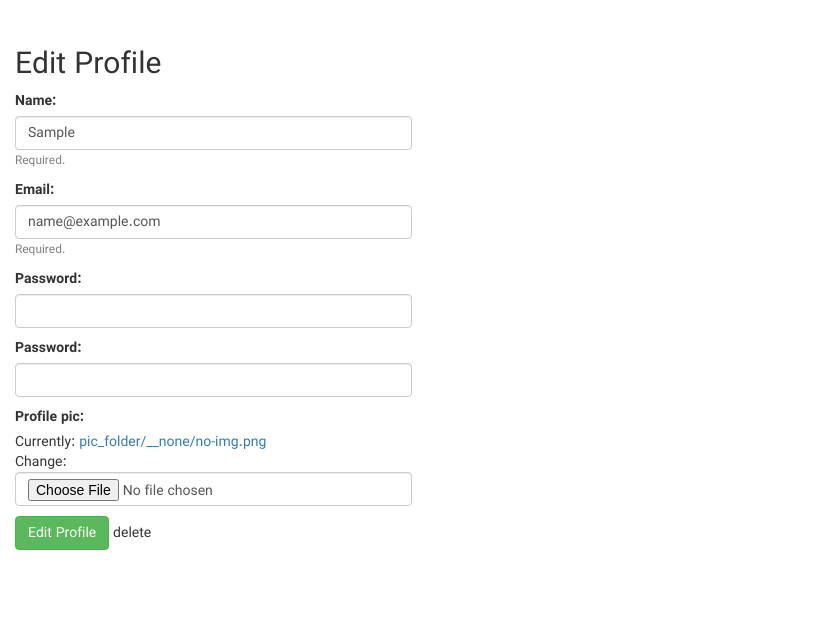
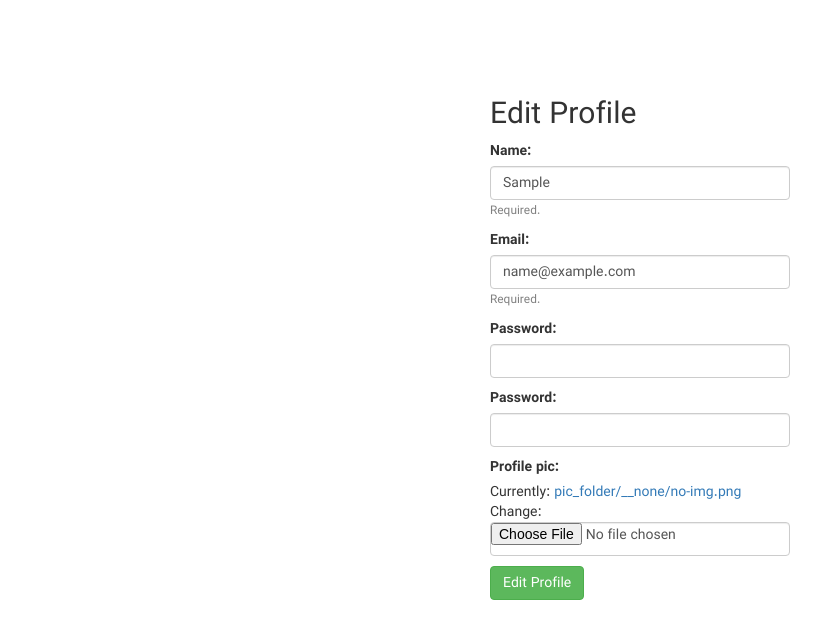
Before and after one commit to Majidkn/Webelopers, a Django app: page /editprofile in a window 1280 px wide. Shown: the part 52-691 px from the top of the page, without its empty margins (0-838 px from the left). Run offline with Django 3.2, Linux system fonts and the light colour scheme; the visitor is signed in with stand-in values (Sample User, id 1); some libraries are stand-ins or nearby versions; some web fonts are replaced.

Commit message:
update edit profile page's style

```diff
--- a/cafeyaab/forms.py
+++ b/cafeyaab/forms.py
@@ -9,7 +9,6 @@ from django.contrib.auth.forms import UserCreationForm
 from django.contrib.auth.models import User
 from captcha.fields import CaptchaField
 
-
 from django import forms
 from django.contrib.auth.forms import UserCreationForm
 from cafeyaab.models import User
@@ -20,14 +19,13 @@ from django.forms.models import ModelForm
 class SignUpForm(UserCreationForm):
     first_name = forms.CharField(max_length=30, required=True, help_text='Required.', label='Name')
     email = forms.EmailField(max_length=254, help_text='Required.')
-    password1 = forms.CharField(label="Password", widget=forms.PasswordInput,)
+    password1 = forms.CharField(label="Password", widget=forms.PasswordInput, )
     password2 = forms.CharField(label="Password", widget=forms.PasswordInput, )
     captcha = CaptchaField()
 
     class Meta:
         model = User
         fields = ('username', 'first_name', 'email', 'password1', 'password2', 'captcha')
-
 
 
 class EditForm(ModelForm):
--- a/cafeyaab/templates/cafeyaab/editprofile.html
+++ b/cafeyaab/templates/cafeyaab/editprofile.html
@@ -1,7 +1,7 @@
 {% extends 'cafeyaab/__base.html' %}
 
 {% block content %}
-  <div class="col-sm-4">
+    <div style="display: block;margin: 0 auto;max-width: 300px;position: relative;padding-top: 50px">
         <h2>Edit Profile</h2>
         <form method="post" enctype="multipart/form-data">
             <div class="form-group">
@@ -19,7 +19,8 @@
                     </p>
                 {% endfor %}
                 <button class="btn btn-success" type="submit">Edit Profile</button>
-        <span onclick="window.location = '/profile/{{userId}}/delete_image'">delete</span>
+                {% if user.profile_pic != "pic_folder/__none/no-img.png" %}
+                    <span class="btn btn-danger" onclick="window.location = '/profile/{{ userId }}/delete_image'">Delete Profile Picture</span>{% endif %}
             </div>
         </form>
     </div>
--- a/static/style.css
+++ b/static/style.css
@@ -48,6 +48,10 @@ ul li {
     list-style: none;
 }
 
+input[name="profile_pic"] {
+    padding: 0;
+}
+
 .cafe-list {
 
 }
```
Also changed, not shown: cafeyaab/templates/cafeyaab/__base.html (+4 -4 lines), 1 other file. Lines whose indentation alone changed are shown as unchanged.
